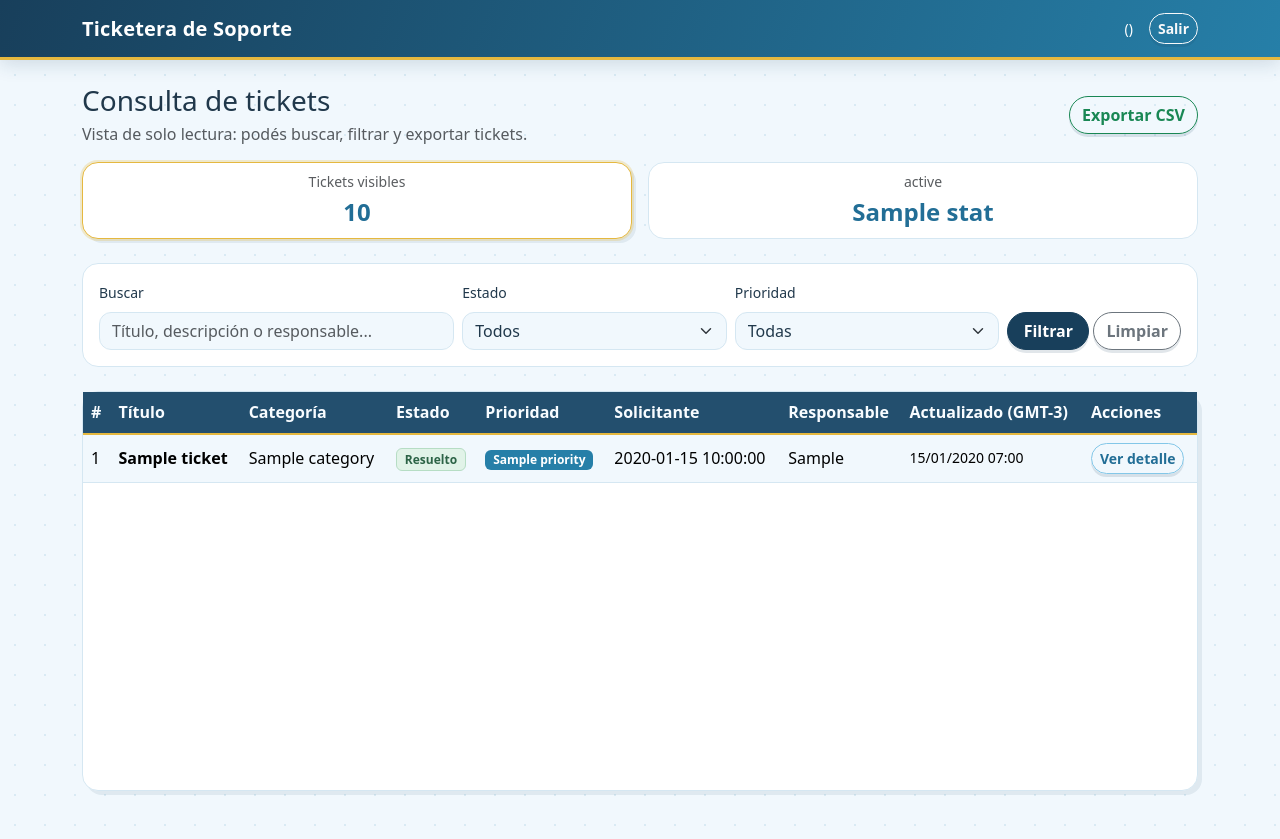
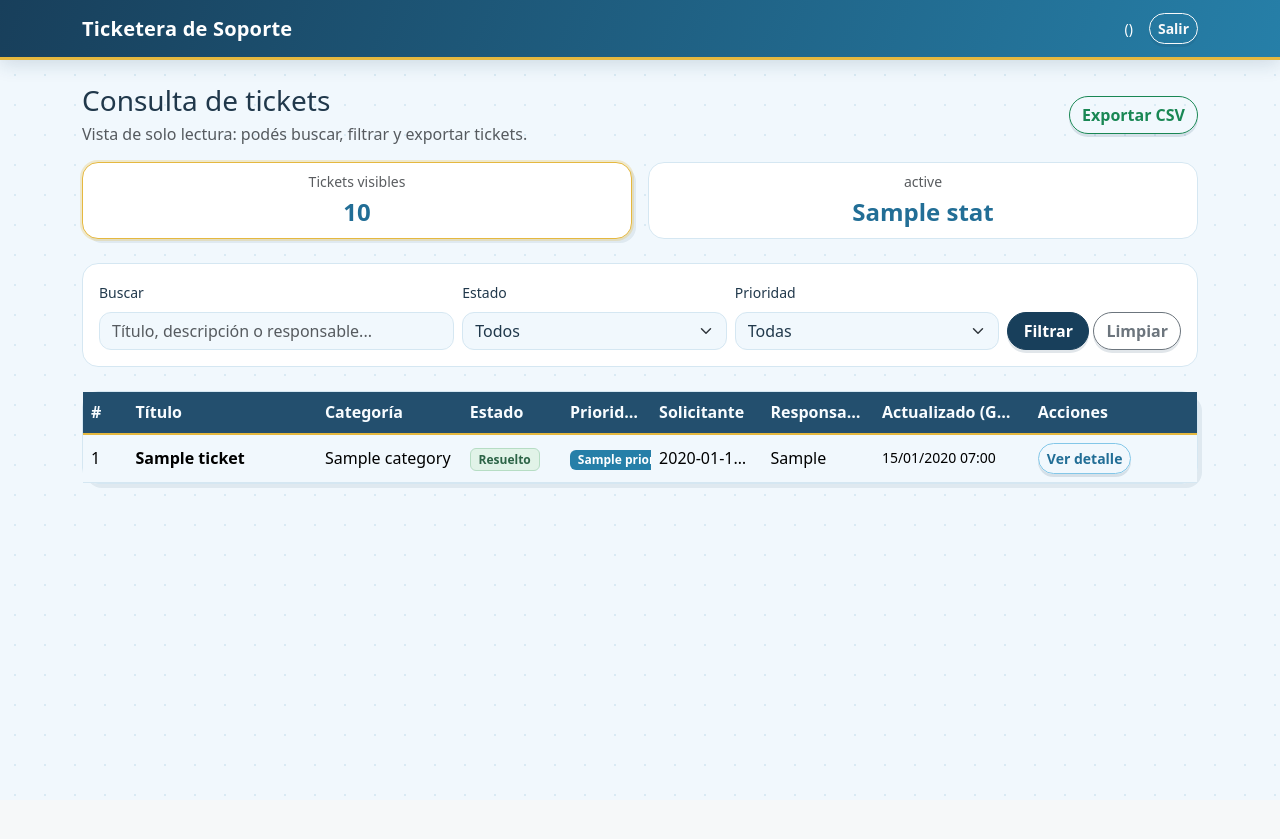
Before and after one commit to fer379/ticketera, a Flask app: template templates/tickets/list.html in a window 1280 px wide. After the commit the page ends 796 px from the top, so only its background shows below. Run offline with Flask 3, Linux system fonts and the light colour scheme; the visitor is signed in with stand-in values (Sample User, id 1); tables that the repository leaves empty hold one stand-in row (values such as "Sample post"); the template is opened without the code that fills it: most values are stand-ins (such as "Sample title", 1, 10 or a date in 2020).

Commit message:
Ajusta el desplazamiento del listado
Co-authored-by: Copilot <223556219+Copilot@users.noreply.github.com>

```diff
--- a/static/css/style.css
+++ b/static/css/style.css
@@ -23,6 +23,26 @@
 html {
   scroll-behavior: smooth;
   scroll-padding-top: 5rem;
+  scrollbar-color: rgba(229, 184, 63, 0.5) transparent;
+  scrollbar-width: thin;
+}
+
+html::-webkit-scrollbar {
+  width: 5px;
+  height: 5px;
+}
+
+html::-webkit-scrollbar-track {
+  background: transparent;
+}
+
+html::-webkit-scrollbar-thumb {
+  background-color: rgba(229, 184, 63, 0.5);
+  border-radius: 999px;
+}
+
+html::-webkit-scrollbar-thumb:hover {
+  background-color: rgba(193, 148, 32, 0.75);
 }
 
 body.bg-light {
@@ -174,40 +194,126 @@ body.bg-light {
   transition: background-color 150ms ease;
 }
 
-.ticket-results-card {
-  height: 25rem;
+.ticket-results-table {
+  width: 100%;
+  table-layout: fixed;
 }
 
-.ticket-results-scroll {
-  flex: 1 1 auto;
-  min-height: 0;
-  overflow: auto;
-  scrollbar-color: rgba(229, 184, 63, 0.58) transparent;
-  scrollbar-width: thin;
+.ticket-results-table .ticket-col-id {
+  width: 4%;
 }
 
-.ticket-results-scroll::-webkit-scrollbar {
-  width: 5px;
-  height: 5px;
+.ticket-results-table .ticket-col-title {
+  width: 17%;
 }
 
-.ticket-results-scroll::-webkit-scrollbar-track {
-  background: transparent;
+.ticket-results-table .ticket-col-category {
+  width: 13%;
 }
 
-.ticket-results-scroll::-webkit-scrollbar-thumb {
-  background-color: rgba(229, 184, 63, 0.58);
-  border-radius: 999px;
+.ticket-results-table .ticket-col-status {
+  width: 9%;
 }
 
-.ticket-results-scroll::-webkit-scrollbar-thumb:hover {
-  background-color: rgba(193, 148, 32, 0.8);
+.ticket-results-table .ticket-col-priority {
+  width: 8%;
 }
 
-.ticket-results-scroll thead th {
-  position: sticky;
-  top: 0;
-  z-index: 1;
+.ticket-results-table .ticket-col-requester,
+.ticket-results-table .ticket-col-assignee {
+  width: 10%;
+}
+
+.ticket-results-table .ticket-col-updated {
+  width: 14%;
+}
+
+.ticket-results-table .ticket-col-actions {
+  width: 15%;
+}
+
+.ticket-results-table th,
+.ticket-results-table td {
+  overflow: hidden;
+  text-overflow: ellipsis;
+  white-space: nowrap;
+}
+
+.ticket-actions {
+  display: flex;
+  flex-wrap: wrap;
+  gap: 0.5rem;
+}
+
+.ticket-actions .btn {
+  flex: 0 0 auto;
+}
+
+@media (max-width: 1199.98px) {
+  .ticket-results-table .ticket-col-requester,
+  .ticket-results-table .ticket-col-assignee {
+    display: none;
+  }
+
+  .ticket-results-table .ticket-col-id {
+    width: 5%;
+  }
+
+  .ticket-results-table .ticket-col-title {
+    width: 23%;
+  }
+
+  .ticket-results-table .ticket-col-category {
+    width: 16%;
+  }
+
+  .ticket-results-table .ticket-col-status {
+    width: 11%;
+  }
+
+  .ticket-results-table .ticket-col-priority {
+    width: 9%;
+  }
+
+  .ticket-results-table .ticket-col-updated {
+    width: 17%;
+  }
+
+  .ticket-results-table .ticket-col-actions {
+    width: 19%;
+  }
+}
+
+@media (max-width: 991.98px) {
+  .ticket-results-table .ticket-col-category,
+  .ticket-results-table .ticket-col-priority,
+  .ticket-results-table .ticket-col-updated {
+    display: none;
+  }
+
+  .ticket-results-table .ticket-col-id {
+    width: 5%;
+  }
+
+  .ticket-results-table .ticket-col-title {
+    width: 48%;
+  }
+
+  .ticket-results-table .ticket-col-status {
+    width: 17%;
+  }
+
+  .ticket-results-table .ticket-col-actions {
+    width: 30%;
+  }
+}
+
+@media (max-width: 767.98px) {
+  .ticket-actions {
+    flex-direction: column;
+    align-items: stretch;
+    gap: 0.35rem;
+  }
 }
 
 .ticket-status {
--- a/templates/tickets/_results.html
+++ b/templates/tickets/_results.html
@@ -1,36 +1,47 @@
-<div class="card shadow-sm ticket-results-card">
-  <div class="table-responsive ticket-results-scroll" tabindex="0" aria-label="Lista de tickets">
-    <table class="table table-hover align-middle mb-0">
+<div class="card shadow-sm">
+  <div class="table-responsive" role="region" aria-label="Lista de tickets">
+    <table class="table table-hover align-middle mb-0 ticket-results-table">
+      <colgroup>
+        <col class="ticket-col-id">
+        <col class="ticket-col-title">
+        <col class="ticket-col-category">
+        <col class="ticket-col-status">
+        <col class="ticket-col-priority">
+        <col class="ticket-col-requester">
+        <col class="ticket-col-assignee">
+        <col class="ticket-col-updated">
+        <col class="ticket-col-actions">
+      </colgroup>
       <thead class="table-dark">
         <tr>
-          <th>#</th>
-          <th>Título</th>
-          <th>Categoría</th>
-          <th>Estado</th>
-          <th>Prioridad</th>
-          <th>Solicitante</th>
-          <th>Responsable</th>
-          <th>Actualizado (GMT-3)</th>
-          <th>Acciones</th>
+          <th class="ticket-col-id">#</th>
+          <th class="ticket-col-title">Título</th>
+          <th class="ticket-col-category">Categoría</th>
+          <th class="ticket-col-status">Estado</th>
+          <th class="ticket-col-priority">Prioridad</th>
+          <th class="ticket-col-requester">Solicitante</th>
+          <th class="ticket-col-assignee">Responsable</th>
+          <th class="ticket-col-updated">Actualizado (GMT-3)</th>
+          <th class="ticket-col-actions">Acciones</th>
         </tr>
       </thead>
       <tbody>
         {% for t in tickets %}
         <tr data-ticket-row-id="{{ t.id }}">
-          <td>{{ t.id }}</td>
-          <td><strong>{{ t.title }}</strong></td>
-          <td>{{ t.category }}</td>
-          <td><span class="badge ticket-status" data-status="{{ t.status }}">{{ t.status }}</span></td>
-          <td>
+          <td class="ticket-col-id">{{ t.id }}</td>
+          <td class="ticket-col-title"><strong title="{{ t.title }}">{{ t.title }}</strong></td>
+          <td class="ticket-col-category" title="{{ t.category }}">{{ t.category }}</td>
+          <td class="ticket-col-status"><span class="badge ticket-status" data-status="{{ t.status }}">{{ t.status }}</span></td>
+          <td class="ticket-col-priority">
             <span class="badge {% if t.priority == 'Crítica' %}bg-danger{% elif t.priority == 'Alta' %}bg-warning text-dark{% else %}bg-primary{% endif %}">
               {{ t.priority }}
             </span>
           </td>
-          <td>{{ t.created_by }}</td>
-          <td>{{ t.assigned_to or 'Sin asignar' }}</td>
-          <td class="small">{{ t.updated_at|argentina_datetime }}</td>
-          <td>
-            <div class="d-flex flex-wrap gap-2">
+          <td class="ticket-col-requester" title="{{ t.created_by }}">{{ t.created_by }}</td>
+          <td class="ticket-col-assignee" title="{{ t.assigned_to or 'Sin asignar' }}">{{ t.assigned_to or 'Sin asignar' }}</td>
+          <td class="ticket-col-updated small">{{ t.updated_at|argentina_datetime }}</td>
+          <td class="ticket-col-actions">
+            <div class="ticket-actions">
               <a href="{{ url_for('ticket_detail', ticket_id=t.id) }}" class="btn btn-sm btn-outline-primary">
                 {% if user.role in ['Admin', 'Operador'] %}Gestionar{% elif user.role == 'Usuario' %}Ver y comentar{% else %}Ver detalle{% endif %}
               </a>
```
Also changed, not shown: tests/test_ticket_form.py (+5 -2 lines).
